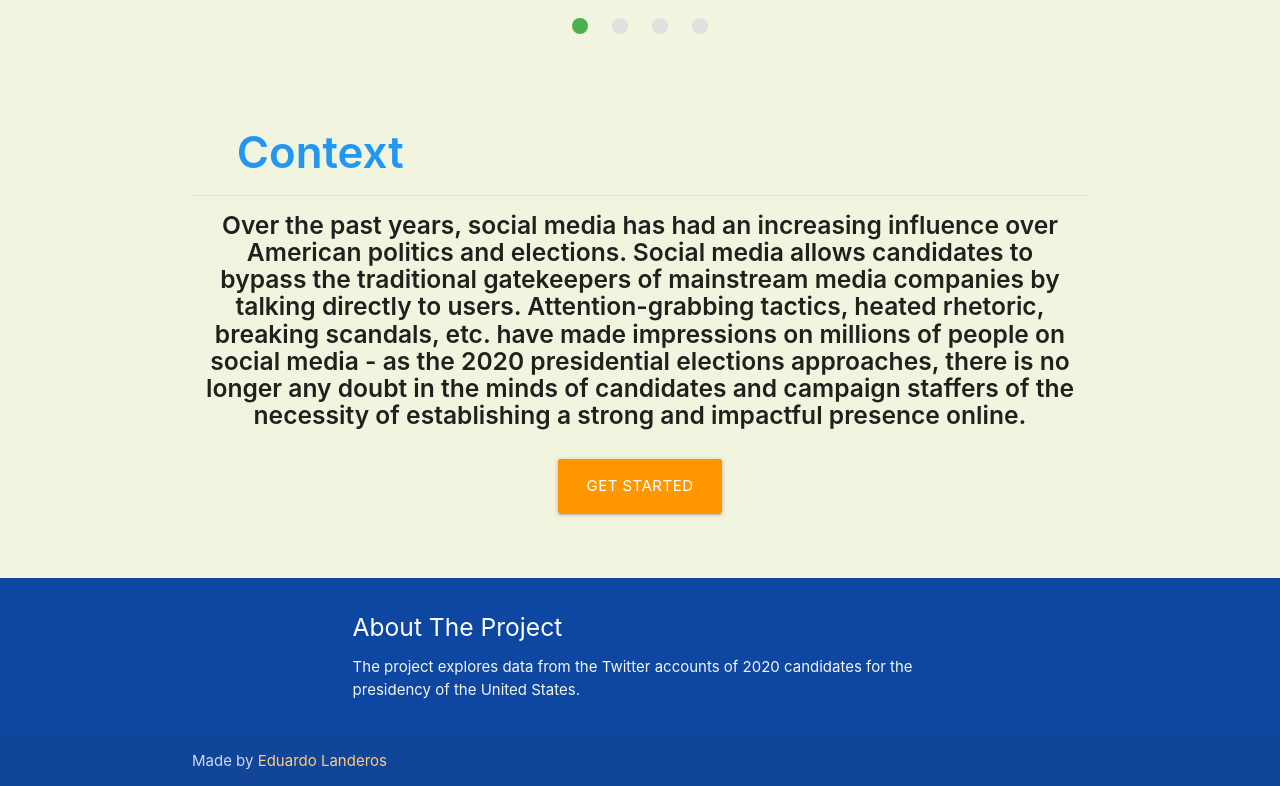
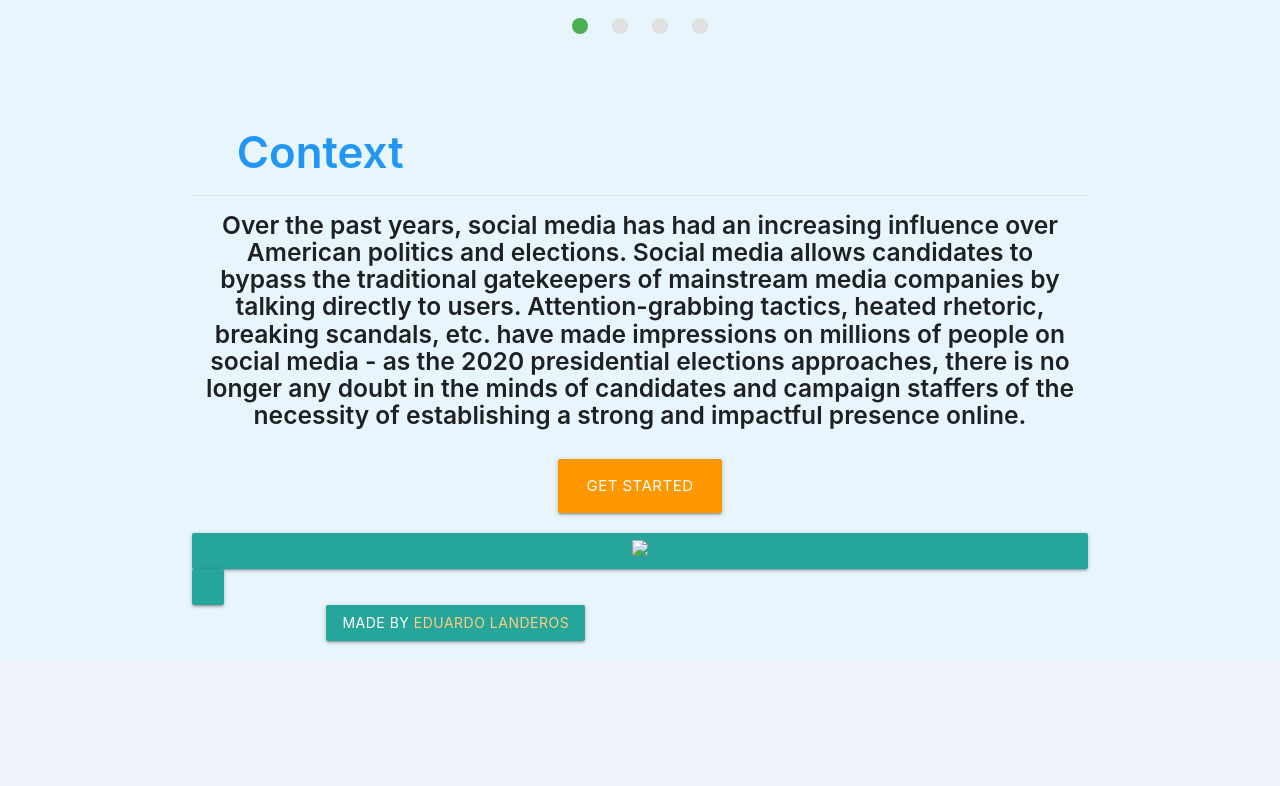
Before and after one commit to elanderos318/Tweetocracy, a Flask app: page / in a window 1280 px wide. Shown: the part 464-1250 px from the top of the page. After the commit the page ends 1109 px from the top, so only its background shows below. Run offline with Flask 2, Linux system fonts and the light colour scheme; parts of the project's set-up code (start-up, migrations or seed data) failed here and were passed over; some libraries are stand-ins or nearby versions.

Commit message:
added placeholder twitter button

```diff
--- a/static/assets/css/style.css
+++ b/static/assets/css/style.css
@@ -11,7 +11,7 @@
 
 
 body {
-    background-color: #f1f4df;
+    background-color: #e8f5fd;
 }
 
 .context-header {
--- a/templates/index.html
+++ b/templates/index.html
@@ -69,6 +69,9 @@
       <div class="row center">
         <a href="http://materializecss.com/getting-started.html" id="download-button" class="btn-large waves-effect waves-light orange">Get Started</a>
       </div>
+      <div class = "row left">
+          <a class = "waves-effect waves-light btn"><img src = "../static/assets/</a>
+      </div>
       <br><br>
 
     </div>
```
